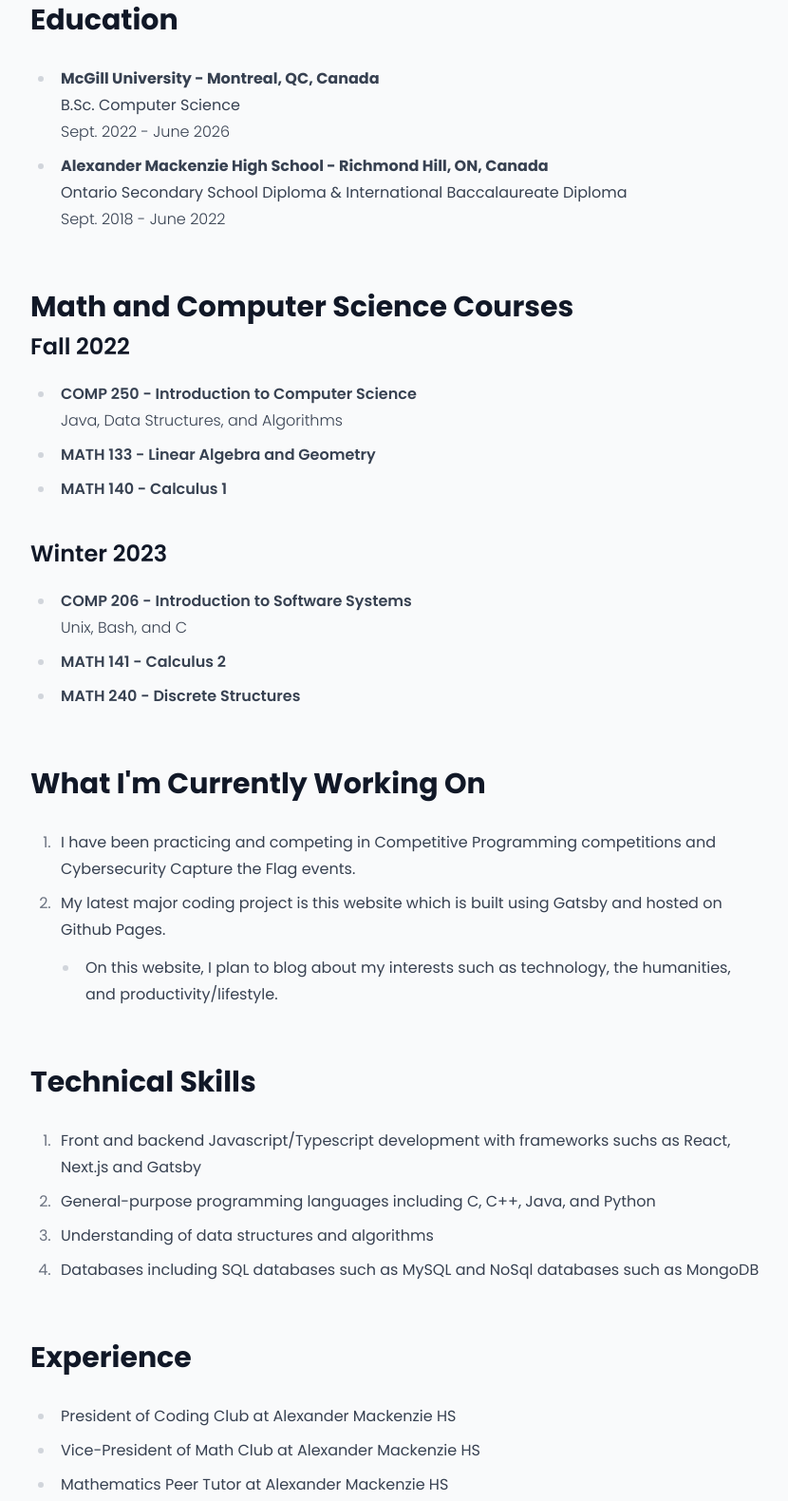
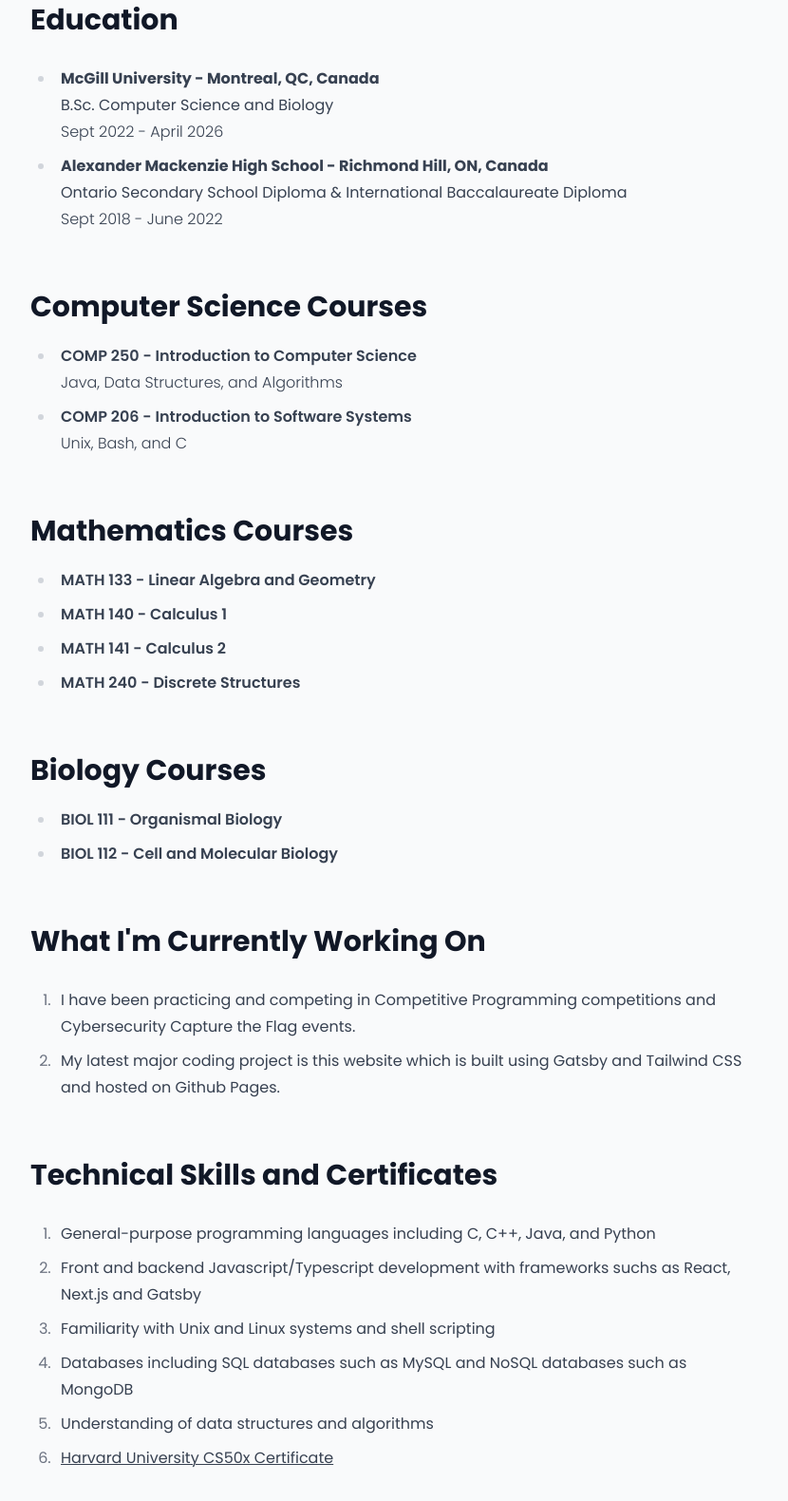
Before and after one commit to flyme2bluemoon/flyme2bluemoon.github.io, a Gatsby site: page /about in a window 1280 px wide. Shown: the part 649-2229 px from the top of the page at 95% size, without its empty margins (224-1054 px from the left). Built offline with nearby package versions, Linux system fonts and the light colour scheme; Gatsby itself is replaced by a stand-in of ours.

Commit message:
update about me page

```diff
--- a/src/pages/about.tsx
+++ b/src/pages/about.tsx
@@ -7,7 +7,7 @@ const About = () => {
       <>
         <div className="pb-24 pt-48 text-center bg-blue-50 dark:bg-slate-800">
           <h1 className="text-5xl font-bold pb-10">&#x1F468;&#x200D;&#x1F393; About Me</h1>
-          <div className="text-3xl max-w-6xl mx-auto">I am a current student at McGill University in Montreal,&nbsp;Quebec,&nbsp;Canada pursuing a Bachelor of Science in Computer Science</div>
+          <div className="text-3xl max-w-6xl mx-auto">I am a current student at McGill University in Montreal,&nbsp;Quebec,&nbsp;Canada pursuing a Bachelor of Science in Computer Science and Biology</div>
           <hr className="w-48 border-2 mx-auto m-10 border-blue-400 dark:border-blue-800" />
         </div>
         <div className="mx-auto max-w-3xl prose dark:prose-invert pb-24">
@@ -16,32 +16,38 @@ const About = () => {
             <ul className="list-disc">
               <li>
                 <b>McGill University - Montreal, QC, Canada</b> <br />
-                B.Sc. Computer Science <br />
-                <span className="font-light">Sept. 2022 - June 2026</span>
+                B.Sc. Computer Science and Biology <br />
+                <span className="font-light">Sept 2022 - April 2026</span>
               </li>
               <li>
                 <b>Alexander Mackenzie High School - Richmond Hill, ON, Canada</b> <br />
                 Ontario Secondary School Diploma &amp; International Baccalaureate Diploma <br />
-                <span className="font-light">Sept. 2018 - June 2022</span>
+                <span className="font-light">Sept 2018 - June 2022</span>
               </li>
             </ul>
           </div>
           <div>
-            <h2 className="text-3xl font-bold mb-2">Math and Computer Science Courses</h2>
-            <h3 className="text-2xl font-semibold">Fall 2022</h3>
+            <h2 className="text-3xl font-bold mb-2">Computer Science Courses</h2>
             <div className="font-semibold">
               <ul className="list-disc">
                 <li>COMP 250 - Introduction to Computer Science<br /><span className="font-light">Java, Data Structures, and Algorithms</span></li>
+                <li>COMP 206 - Introduction to Software Systems<br /><span className="font-light">Unix, Bash, and C</span></li>
+              </ul>
+            </div>
+            <h2 className="text-3xl font-bold mb-2">Mathematics Courses</h2>
+            <div className="font-semibold">
+              <ul className="list-disc">
                 <li>MATH 133 - Linear Algebra and Geometry</li>
                 <li>MATH 140 - Calculus 1</li>
+                <li>MATH 141 - Calculus 2</li>
+                <li>MATH 240 - Discrete Structures</li>
               </ul>
             </div>
-            <h3 className="text-2xl font-semibold">Winter 2023</h3>
+            <h2 className="text-3xl font-bold mb-2">Biology Courses</h2>
             <div className="font-semibold">
               <ul className="list-disc">
-                <li>COMP 206 - Introduction to Software Systems<br /><span className="font-light">Unix, Bash, and C</span></li>
-                <li>MATH 141 - Calculus 2</li>
-                <li>MATH 240 - Discrete Structures</li>
+                <li>BIOL 111 - Organismal Biology</li>
+                <li>BIOL 112 - Cell and Molecular Biology</li>
               </ul>
             </div>
           </div>
@@ -49,27 +55,37 @@ const About = () => {
             <h2 className="text-3xl font-bold">What I'm Currently Working On</h2>
             <ol className="list-decimal">
               <li>I have been practicing and competing in Competitive Programming competitions and Cybersecurity Capture the Flag events.</li>
-              <li>My latest major coding project is this website which is built using Gatsby and hosted on Github Pages.</li>
-              <ul>
+              <li>My latest major coding project is this website which is built using Gatsby and Tailwind CSS and hosted on Github Pages.</li>
+              {/* <ul>
                 <li>On this website, I plan to blog about my interests such as technology, the humanities, and productivity/lifestyle.</li>
-              </ul>
+              </ul> */}
             </ol>
           </div>
           <div>
-            <h2 className="text-3xl font-bold">Technical Skills</h2>
+            <h2 className="text-3xl font-bold">Technical Skills and Certificates</h2>
             <ol className="list-decimal">
+              <li>General-purpose programming languages including C, C++, Java, and Python</li>
               <li>Front and backend Javascript/Typescript development with frameworks suchs as React, Next.js and Gatsby</li>
-              <li>General-purpose programming languages including C, C++, Java, and Python</li>
+              <li>Familiarity with Unix and Linux systems and shell scripting</li>
+              <li>Databases including SQL databases such as MySQL and NoSQL databases such as MongoDB</li>
               <li>Understanding of data structures and algorithms</li>
-              <li>Databases including SQL databases such as MySQL and NoSql databases such as MongoDB</li>
+              <li><a href="https://certificates.cs50.io/1076cf75-9267-4bb9-8fc8-d2cbff4b1885.pdf" className="font-normal decoration-1 hover:decoration-2 text-inherit hover:text-blue-700 dark:hover:text-white" target="_blank" rel="noopener noreferrer">Harvard University CS50x Certificate</a></li>
             </ol>
           </div>
           <div>
             <h2 className="text-3xl font-bold">Experience</h2>
             <ul className="list-disc">
               <li>President of Coding Club at Alexander Mackenzie HS</li>
-              <li>Vice-President of Math Club at Alexander Mackenzie HS</li>
+              <li>VP of Operations of Math Club at Alexander Mackenzie HS</li>
               <li>Mathematics Peer Tutor at Alexander Mackenzie HS</li>
+            </ul>
+          </div>
+          <div>
+            <h2 className="text-3xl font-bold">Languages</h2>
+            <ul className="list-disc">
+              <li>English – fluent proficiency</li>
+              <li>Français (French) – intermediate proficiency</li>
+              <li>中文 (Chinese) – fluent in spoken Cantonese and Mandarin</li>
             </ul>
           </div>
         </div>
--- a/src/pages/index.tsx
+++ b/src/pages/index.tsx
@@ -27,7 +27,7 @@ const Home = () => {
           <div className="max-w-[720px] mx-auto">
             <h2 className="text-center font-bold text-4xl pb-8">About Matthew</h2>
             <p className="text-center text-gray-800 dark:text-gray-200 leading-relaxed">
-              Matthew is a Computer Science student originally from Toronto and currently studying in Montreal. He has experience competing in competitive programming competitions such as <OutboundLink className="text-blue-500 hover:text-blue-400 dark:text-blue-400 dark:hover:text-blue-300" href="https://g.co/kickstart" target="_blank" rel="noopener noreferrer">Google Kickstart</OutboundLink>, <OutboundLink className="text-blue-500 hover:text-blue-400 dark:text-blue-400 dark:hover:text-blue-300" href="https://fb.com/codingcompetitions/hacker-cup" target="_blank" rel="noopener noreferrer">Facebook Hacker Cup</OutboundLink>, <OutboundLink className="text-blue-500 hover:text-blue-400 dark:text-blue-400 dark:hover:text-blue-300" href="https://cemc.uwaterloo.ca/contests/ccc-cco.html" target="_blank" rel="noopener noreferrer">UWaterloo Canadian Computing Competition</OutboundLink> and <OutboundLink className="text-blue-500 hover:text-blue-400 dark:text-blue-400 dark:hover:text-blue-300" href="https://adventofcode.com/" target="_blank" rel="noopener noreferrer">Advent of Code</OutboundLink> using languages such as Java, C++ and Python. He also has experience working on frontend and backend web development projects using technologies such as React (Next.js and Gatsby) in TypeScript, Firebase, Flask and Laravel. Furthermore, he enjoys participating in Cybersecurity Capture the Flag events.
+              Matthew is a Computer Science and Biology student originally from Toronto and currently studying in Montreal. He has experience competing in competitive programming competitions such as <OutboundLink className="text-blue-500 hover:text-blue-400 dark:text-blue-400 dark:hover:text-blue-300" href="https://g.co/kickstart" target="_blank" rel="noopener noreferrer">Google Kickstart</OutboundLink>, <OutboundLink className="text-blue-500 hover:text-blue-400 dark:text-blue-400 dark:hover:text-blue-300" href="https://fb.com/codingcompetitions/hacker-cup" target="_blank" rel="noopener noreferrer">Facebook Hacker Cup</OutboundLink>, <OutboundLink className="text-blue-500 hover:text-blue-400 dark:text-blue-400 dark:hover:text-blue-300" href="https://cemc.uwaterloo.ca/contests/ccc-cco.html" target="_blank" rel="noopener noreferrer">UWaterloo Canadian Computing Competition</OutboundLink> and <OutboundLink className="text-blue-500 hover:text-blue-400 dark:text-blue-400 dark:hover:text-blue-300" href="https://adventofcode.com/" target="_blank" rel="noopener noreferrer">Advent of Code</OutboundLink> using languages such as Java, C++ and Python. He also has experience working on frontend and backend web development projects using technologies such as React (Next.js and Gatsby) in TypeScript, Firebase, Flask and Laravel. Furthermore, he enjoys participating in Cybersecurity Capture the Flag events.
             </p>
           </div>
         </div>
```
